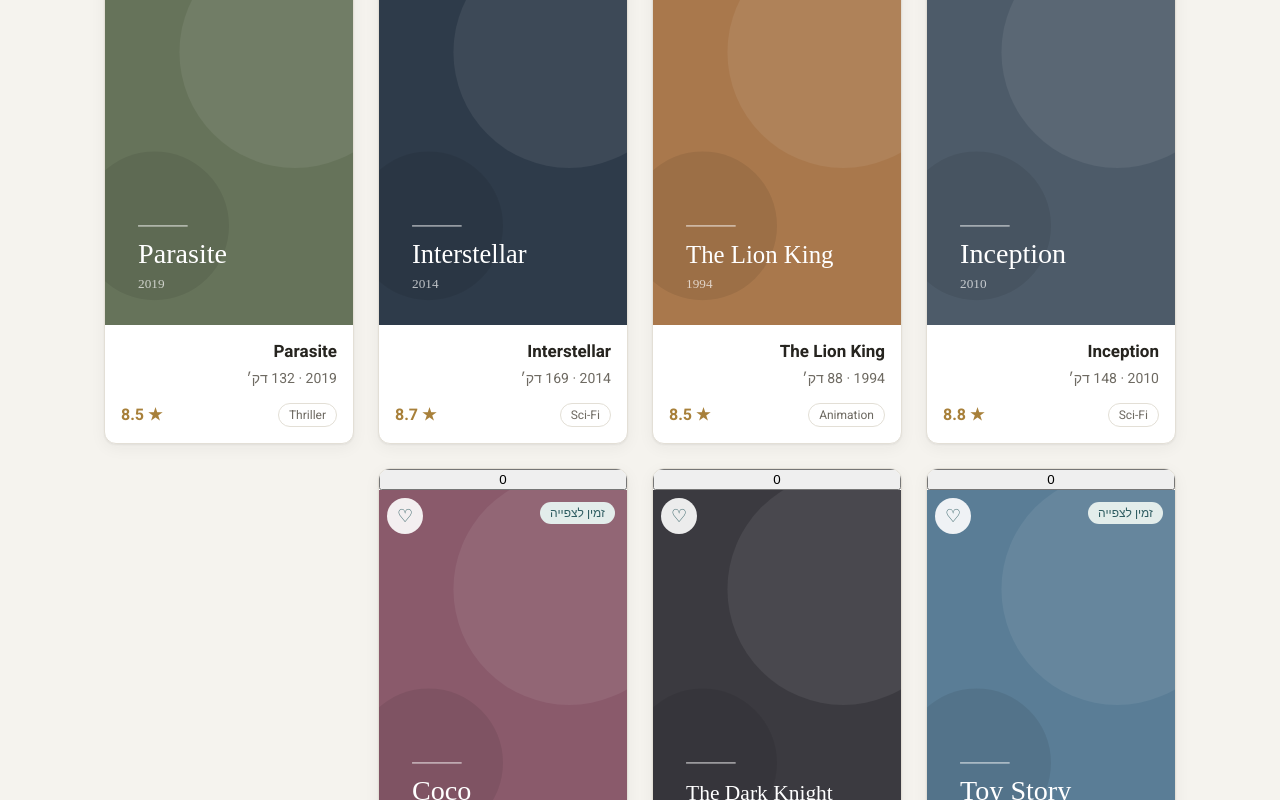
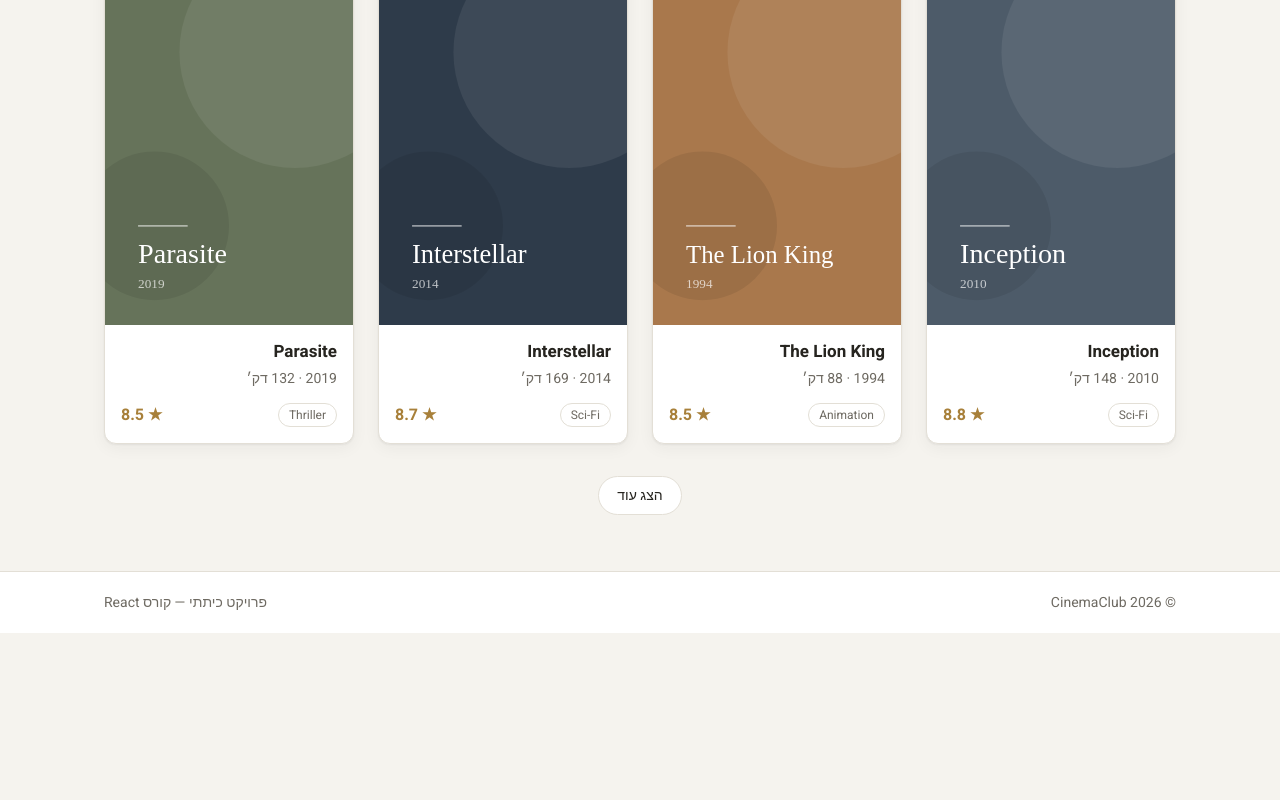
Before and after one commit to AmalJaraisy/movie-site, a React (Vite) app in the folder lesson-04/: page / in a window 1280 px wide. Shown: the part 991-1791 px from the top of the page. After the commit the page ends 1624 px from the top, so only its background shows below. Built offline with nearby package versions, Linux system fonts and the light colour scheme.

Commit message:
Add show more button

```diff
--- a/lesson-04/src/App.jsx
+++ b/lesson-04/src/App.jsx
@@ -7,6 +7,7 @@ import { movies } from "./data/movies.js";
 function App() {
   const [onlyAvailable, setOnlyAvailable] = useState(false);
   const [selectedGenre, setSelectedGenre] = useState("all");
+  const [visibleCount, setVisibleCount] = useState(4);
 
   const topRated = movies.filter(movie => movie.rating >= 8.7);
 
@@ -22,8 +23,14 @@ function App() {
     shownMovies = shownMovies.filter(movie => movie.genre === selectedGenre);
   }
 
+  const visibleMovies = shownMovies.slice(0, visibleCount);
+
   function toggleAvailable() {
     setOnlyAvailable(!onlyAvailable);
+  }
+
+  function showMore() {
+    setVisibleCount(visibleCount + 4);
   }
 
   return (
@@ -66,8 +73,16 @@ function App() {
 
         <MovieList
           title={`כל הסרטים (${shownMovies.length})`}
-          movies={shownMovies}
+          movies={visibleMovies}
         />
+
+        {visibleCount < shownMovies.length && (
+          <div className="more">
+            <button className="btn" onClick={showMore}>
+              הצג עוד
+            </button>
+          </div>
+        )}
       </main>
       <Footer />
     </>
--- a/lesson-04/src/styles/index.css
+++ b/lesson-04/src/styles/index.css
@@ -125,3 +125,10 @@ body {
   height: 24px;
   background: var(--border);
 }
+
+/* כפתור "הצג עוד" באמצע, מתחת לרשימה */
+.more {
+  display: flex;
+  justify-content: center;
+  margin-top: 32px;
+}
```
